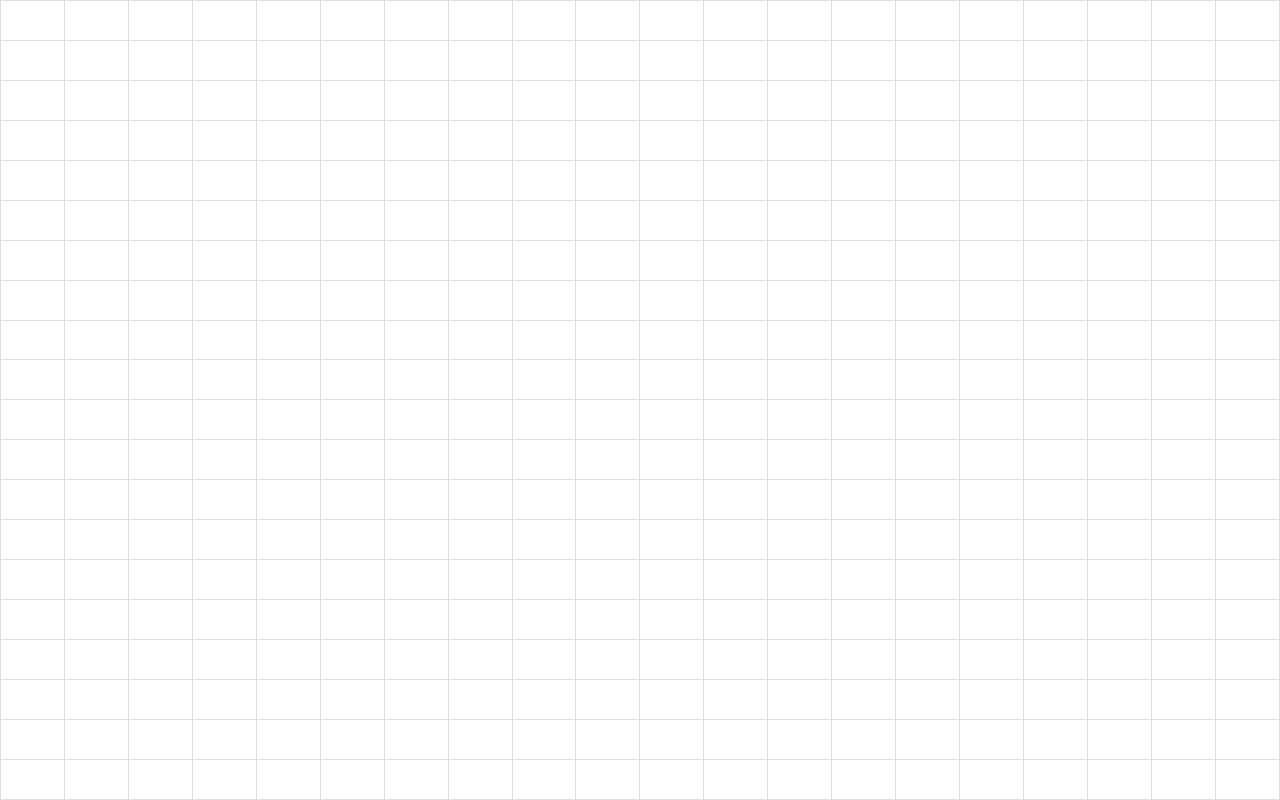
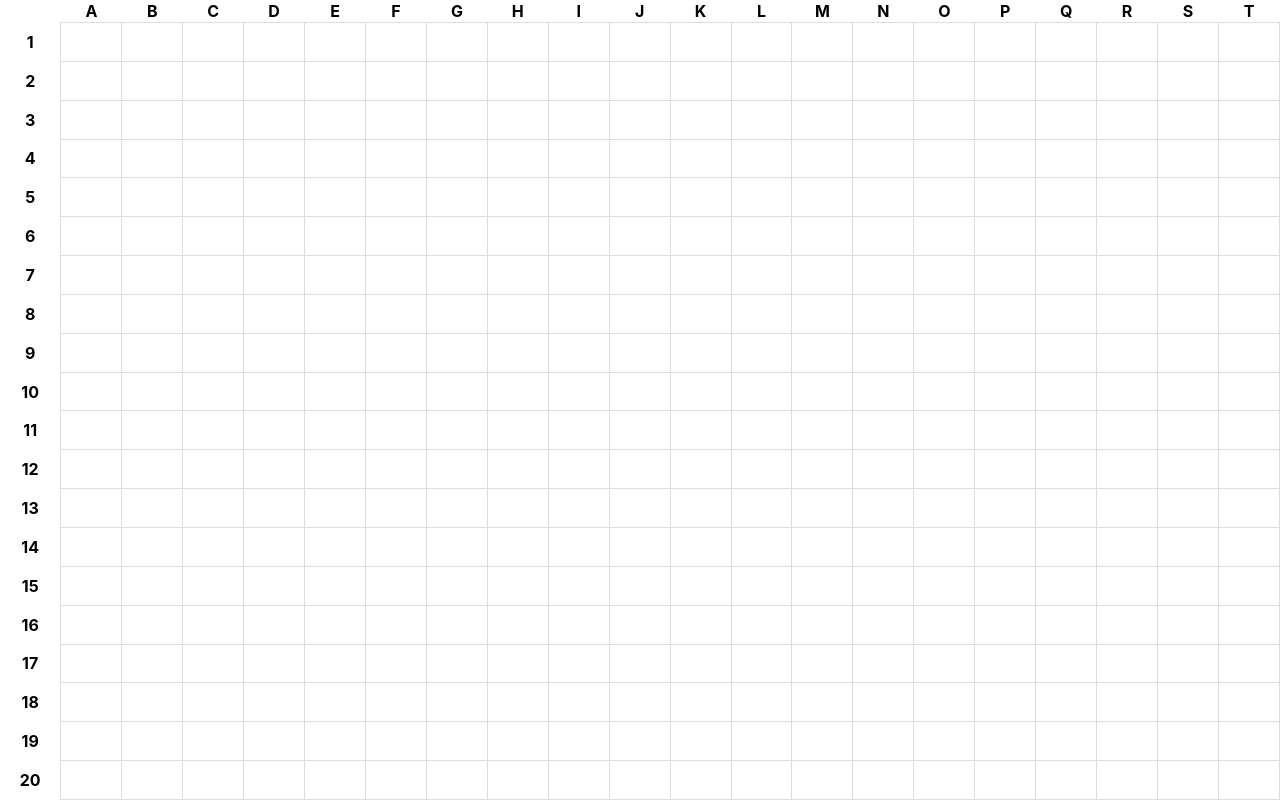
Before and after one commit to Doan-Pham/tabluprint-web-client, a React (Create React App) app: page / in a window 1280 px wide. Built offline with nearby package versions, Linux system fonts and the light colour scheme; no server answers.

Commit message:
feat: add simple formula parsing

```diff
--- a/src/components/Spreadsheet.js
+++ b/src/components/Spreadsheet.js
@@ -16,6 +16,25 @@ const getRandomColor = () => {
 
 // Define colors as a global constant
 const colors = Array.from({ length: 10 }, () => getRandomColor());
+
+const getColumnLabel = (index) =>
+  String.fromCharCode("A".charCodeAt(0) + index);
+
+const parseFormula = (input, data) => {
+  if (!input.startsWith("=")) return input; // Return input directly if it's not a formula
+  const match = input.match(/=([A-Z]+)(\d+)\s*\+\s*([A-Z]+)(\d+)/);
+  if (match) {
+    const [, col1, row1, col2, row2] = match;
+    const value1 =
+      data[parseInt(row1, 10) - 1][col1.charCodeAt(0) - "A".charCodeAt(0)]
+        .tempValue;
+    const value2 =
+      data[parseInt(row2, 10) - 1][col2.charCodeAt(0) - "A".charCodeAt(0)]
+        .tempValue;
+    return (parseFloat(value1) || 0) + (parseFloat(value2) || 0);
+  }
+  return "Invalid formula"; // Return error message or handle more cases
+};
 
 const Spreadsheet = () => {
   const numRows = 20; // Fixed number of rows
@@ -41,6 +60,7 @@ const Spreadsheet = () => {
           ...newData[rowIndex][colIndex],
           value: newData[rowIndex][colIndex].tempValue,
           tempValue: newData[rowIndex][colIndex].tempValue,
+          displayValue: parseFormula(value, newData), // Parse formula
         };
         return newData;
       });
@@ -181,9 +201,18 @@ const Spreadsheet = () => {
 
   return (
     <table className="spreadsheet">
+      <thead>
+        <tr>
+          <th></th> {/* Empty top-left corner cell */}
+          {Array.from({ length: numCols }, (_, index) => (
+            <th key={index}>{getColumnLabel(index)}</th> // Column headers A-Z
+          ))}
+        </tr>
+      </thead>
       <tbody>
         {data.map((row, rowIndex) => (
           <tr key={rowIndex}>
+            <th>{rowIndex + 1}</th> {/* Row headers 1-indexed */}
             {row.map((cell, colIndex) => (
               <td
                 key={colIndex}
@@ -195,7 +224,7 @@ const Spreadsheet = () => {
                 }}
               >
                 <input
-                  value={cell.tempValue || cell.value}
+                  value={cell.displayValue || cell.value || cell.tempValue}
                   onFocus={() => handleCellFocus(rowIndex, colIndex)}
                   onChange={(e) =>
                     handleCellChange(rowIndex, colIndex, e.target.value)
```
